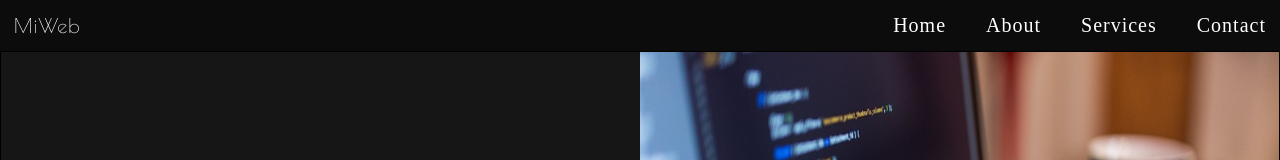
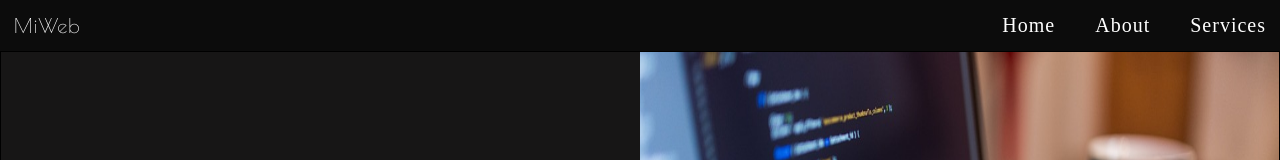
Before and after one commit to LianMejia/MyWebsite, a React (Create React App) app: page / in a window 1280 px wide. Shown: the top 160 px of the page. Built offline with nearby package versions, Linux system fonts and the light colour scheme.

Commit message:
Se quito el link de 'contact' momentaneamente

```diff
--- a/src/components/Header/Header.js
+++ b/src/components/Header/Header.js
@@ -13,7 +13,7 @@ class Header extends React.Component{
                         <li><Link to="/Home">Home</Link></li>
                         <li><Link to="/About">About</Link></li>
                         <li><Link to ="/Services">Services</Link></li>
-                        <li><Link to ="/">Contact</Link></li>
+                        {/* <li><Link to ="/">Contact</Link></li> */}
                     </ul>
                 </nav>
             </section>
```
